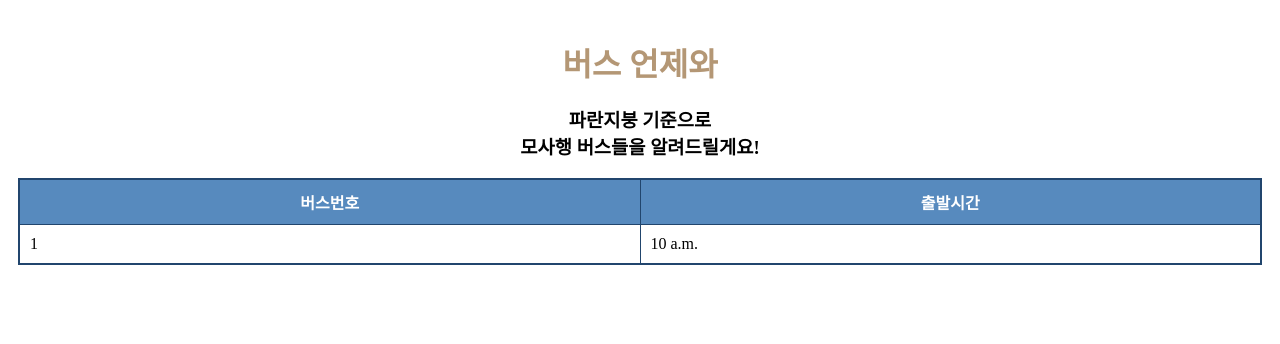
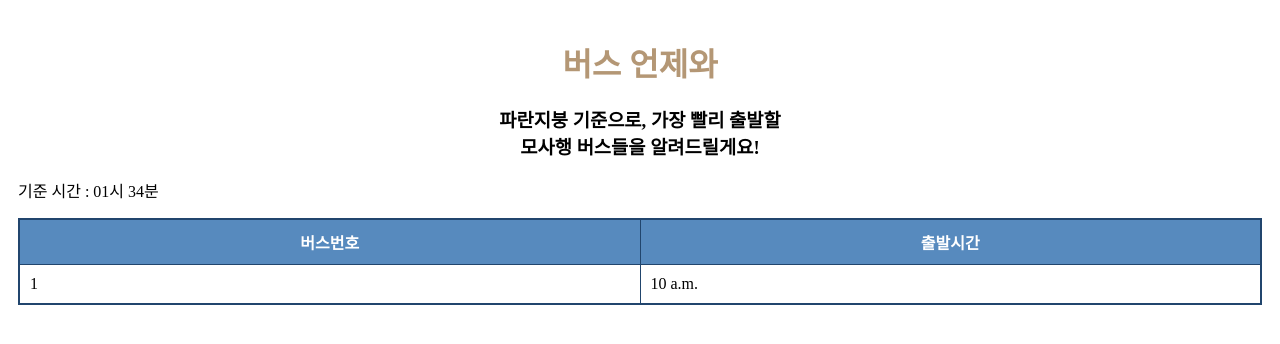
Before and after one commit to leestana01/Hufs_BusTime, a Django app: page /downbus/ in a window 1280 px wide. Shown: the top 344 px of the page. Run offline with Django 4.2, Linux system fonts and the light colour scheme; tables that the repository leaves empty hold one stand-in row (values such as "Sample post").

Commit message:
현재 시간 기준 이후 버스만 출력하도록 수정

```diff
--- a/bustimeline/DownBus/templates/bus_list.html
+++ b/bustimeline/DownBus/templates/bus_list.html
@@ -3,7 +3,7 @@
 <head>
     <meta charset="UTF-8">
     <meta name="viewport" content="width=device-width, initial-scale=1.0">
-    <title>버스언제와 _ 상행버스</title>
+    <title>버스언제와 _ 하행버스</title>
     <style>
         body {
             padding: 10px;
@@ -23,7 +23,6 @@
         table {
             width: 100%;
             border: 2px solid #21456D;
-            border-radius: 10px;
             border-collapse: collapse;
         }
 
@@ -40,7 +39,8 @@
 </head>
 <body>
     <h1 id="title" onclick="location.href='/'">버스 언제와</h1>
-    <h3>파란지붕 기준으로<br/>모사행 버스들을 알려드릴게요!</h3>
+    <h3>파란지붕 기준으로, 가장 빨리 출발할<br/>모사행 버스들을 알려드릴게요!</h3>
+    <p>기준 시간 : {{ now_time }}</p>
     <table>
         <thead>
             <tr>
--- a/bustimeline/DownBus/views.py
+++ b/bustimeline/DownBus/views.py
@@ -5,6 +5,7 @@ from datetime import datetime
 
 def busListView(request):
     today = datetime.today().weekday()
+    now_time = datetime.now().time()
 
     if today < 5:  # 주중
         day_type = NowDay.objects.get(day_type='WEEK')
@@ -13,8 +14,9 @@ def busListView(request):
     else:  # 일요일
         day_type = NowDay.objects.get(day_type='SUN')
 
-    buses = BusList.objects.filter(day_type=day_type)
-    return render(request, 'bus_list.html', {'buses': buses})
+    buses = BusList.objects.filter(day_type=day_type, bus_time__gte=now_time)
+    formatted_time = now_time.strftime("%H시 %M분")
+    return render(request, 'bus_list.html', {'buses': buses, 'now_time' : formatted_time})
 
 def mainPage(request):
     return render(request, 'mainpage.html')
--- a/bustimeline/UpBus/templates/bus_list_up.html
+++ b/bustimeline/UpBus/templates/bus_list_up.html
@@ -13,7 +13,6 @@
             color: #B49775;
             font-size: 2em;
             margin-bottom: 20px;
-            cursor: pointer;
         }
 
         h1, h3 {
@@ -23,7 +22,6 @@
         table {
             width: 100%;
             border: 2px solid #21456D;
-            border-radius: 10px;
             border-collapse: collapse;
         }
 
```
